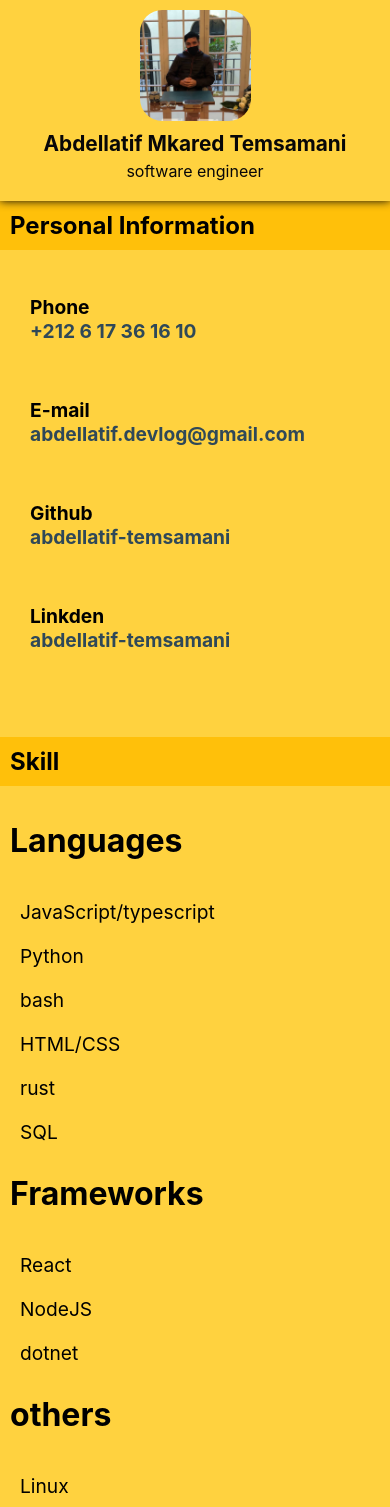
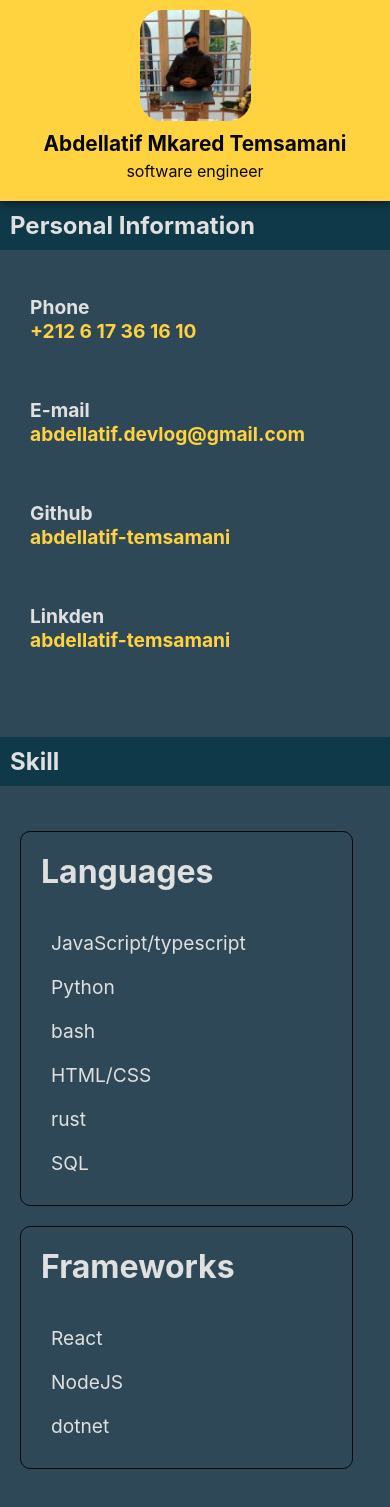
Before and after one commit to abdellatif-temsamani/abdellatif-temsamani, a React (Vite) app: page / in a window 390 px wide. Shown: the top 1507 px of the page. Built offline with nearby package versions, Linux system fonts and the light colour scheme.

Commit message:
feat: CV done

```diff
--- a/src/App.tsx
+++ b/src/App.tsx
@@ -1,5 +1,5 @@
 import { Component } from 'react';
-import { Header, SidePannel } from './Components';
+import { Header, RightSidePannel, LeftSidePannel } from './Components';
 
 class App extends Component {
     render() {
@@ -7,7 +7,8 @@ class App extends Component {
             <div className="App" >
                 <Header />
                 <div className="flex">
-                    <SidePannel />
+                    <LeftSidePannel />
+                    <RightSidePannel />
 
                 </div>
             </div>
--- a/src/Components/SidePannel/Components/Card/Card.css
+++ b/src/Components/SidePannel/Components/Card/Card.css
@@ -19,7 +19,15 @@
     filter: none;
   }
 
+  .Card * {
+    color: var(--white);
+  }
+
+  .Card a {
+    color: var(--gold);
+  }
   .Card h1 {
     font-size: 1.5em;
+    background-color: var(--dark-blue);
   }
 }
--- /dev/null
+++ b/src/Components/SidePannel/LeftSidePannel.tsx
@@ -0,0 +1,34 @@
+import { Component } from 'react';
+import './SidePannel.css';
+import { Card, CardLink } from './Components/'
+
+class RightSidePannel extends Component {
+    render() {
+        return (
+            <div className="SidePannel Left" >
+                <Card title='Personal Information'>
+
+                    <CardLink title='Phone' >
+                        <a>+212 6 17 36 16 10</a>
+                    </CardLink>
+
+                    <CardLink title='E-mail' >
+                        <a href="mailto:abdellatif.devlog@gmail.com" target="_">abdellatif.devlog@gmail.com</a>
+                    </CardLink>
+
+                    <CardLink title='Github' >
+                        <a href="https://github.com/abdellatif-temsamani" target="_">abdellatif-temsamani</a>
+                    </CardLink>
+
+                    <CardLink title='Linkden' >
+                        <a href="https://www.linkedin.com/in/abdellatif-temsamani-399999225/" target="_">abdellatif-temsamani</a>
+                    </CardLink>
+
+                </Card>
+
+            </div>
+        )
+    }
+}
+
+export default RightSidePannel;
--- /dev/null
+++ b/src/Components/SidePannel/RightSidePannel.tsx
@@ -0,0 +1,65 @@
+import { Component } from 'react';
+import './SidePannel.css';
+import { Card } from './Components/'
+
+class RightSidePannel extends Component {
+    render() {
+        return (
+            <div className="SidePannel Right" >
+                <Card title='Skill'>
+                    <div className="flex">
+
+                        <div className='skillCard'>
+                            <h3 className="skill-title">Languages</h3>
+                            <ul>
+                                <li>JavaScript/typescript</li>
+                                <li>Python</li>
+                                <li>bash</li>
+                                <li>HTML/CSS</li>
+                                <li>rust</li>
+                                <li>SQL</li>
+                            </ul>
+                        </div>
+
+                        <div className='skillCard'>
+                            <h3 className="skill-title">Frameworks </h3>
+                            <ul>
+                                <li>React</li>
+                                <li>NodeJS</li>
+                                <li>dotnet</li>
+                            </ul>
+                        </div>
+
+                    </div>
+
+                    <div className="flex">
+
+                        <div className='skillCard'>
+                            <h3 className="skill-title">others</h3>
+                            <ul>
+                                <li>Linux</li>
+                                <li>docker</li>
+                                <li>Git</li>
+                                <li>GitHub</li>
+                            </ul>
+                        </div>
+
+                        <div className='skillCard'>
+                            <h3 className="skill-title">non-technical</h3>
+                            <ul>
+                                <li>English</li>
+                                <li>Communication</li>
+                                <li>Teamwork</li>
+                                <li>Problem Solving</li>
+                            </ul>
+                        </div>
+
+                    </div>
+                </Card>
+
+            </div>
+        )
+    }
+}
+
+export default RightSidePannel;
--- a/src/Components/SidePannel/SidePannel.css
+++ b/src/Components/SidePannel/SidePannel.css
@@ -1,9 +1,15 @@
 .SidePannel {
-  width: 35%;
-  height: 100%;
   background-color: var(--gold);
   margin: 20px;
   filter: drop-shadow(0px 0px 5px var(--black));
+}
+
+.Left {
+  width: 35%;
+}
+
+.Right {
+  width: 65%;
 }
 
 .SidePannel p {
@@ -16,10 +22,24 @@
   margin-bottom: 10px;
 }
 
+.skillCard {
+  width: 90%;
+  margin: 10px;
+  border: 1px solid var(--black);
+  border-radius: 10px;
+  transition: all 0.3s ease-in-out;
+}
+
+.skillCard:hover {
+  box-shadow: 0px 0px 5px var(--black);
+  transform: scale(1.06);
+}
+
 @media (max-width: 768px) {
   .SidePannel {
     margin: 0;
     width: 100%;
+    background-color: var(--blue);
     filter: none;
   }
 
--- a/src/Components/SidePannel/index.tsx
+++ /dev/null
@@ -1,70 +0,0 @@
-import { Component } from 'react';
-import './SidePannel.css';
-import { Card, CardLink } from './Components/'
-
-class SidePannel extends Component {
-    render() {
-        return (
-            <div className="SidePannel" >
-                <Card title='Personal Information'>
-
-                    <CardLink title='Phone' >
-                        <a>+212 6 17 36 16 10</a>
-                    </CardLink>
-
-                    <CardLink title='E-mail' >
-                        <a href="mailto:abdellatif.devlog@gmail.com" target="_">abdellatif.devlog@gmail.com</a>
-                    </CardLink>
-
-                    <CardLink title='Github' >
-                        <a href="https://github.com/abdellatif-temsamani" target="_">abdellatif-temsamani</a>
-                    </CardLink>
-
-                    <CardLink title='Linkden' >
-                        <a href="https://www.linkedin.com/in/abdellatif-temsamani-399999225/" target="_">abdellatif-temsamani</a>
-                    </CardLink>
-
-                </Card>
-
-                <Card title='Skill'>
-                    <h3 className="skill-title">Languages</h3>
-                    <ul>
-                        <li>JavaScript/typescript</li>
-                        <li>Python</li>
-                        <li>bash</li>
-                        <li>HTML/CSS</li>
-                        <li>rust</li>
-                        <li>SQL</li>
-                    </ul>
-
-                    <h3 className="skill-title">Frameworks </h3>
-                    <ul>
-                        <li>React</li>
-                        <li>NodeJS</li>
-                        <li>dotnet</li>
-                    </ul>
-
-                    <h3 className="skill-title">others</h3>
-                    <ul>
-                        <li>Linux</li>
-                        <li>docker</li>
-                        <li>Git</li>
-                        <li>GitHub</li>
-                    </ul>
-
-                    <h3 className="skill-title">non-technical</h3>
-                    <ul>
-                        <li>English</li>
-                        <li>Communication</li>
-                        <li>Teamwork</li>
-                        <li>Problem Solving</li>
-                    </ul>
-
-                </Card>
-
-            </div>
-        )
-    }
-}
-
-export default SidePannel;
--- a/src/Components/index.ts
+++ b/src/Components/index.ts
@@ -1,7 +1,9 @@
 import Header from './Header';
-import SidePannel from './SidePannel';
+import LeftSidePannel from './SidePannel/LeftSidePannel';
+import RightSidePannel from './SidePannel/RightSidePannel';
 
 export {
     Header,
-    SidePannel
+    LeftSidePannel,
+    RightSidePannel
 };
--- a/src/index.css
+++ b/src/index.css
@@ -1,6 +1,7 @@
 :root {
   /* color scheme  */
   --blue: #2f4858;
+  --dark-blue: #0f3848;
   --red: #fd8b7b;
   --gold: #ffd23f;
   --dark-gold: #ffc00a;
```
